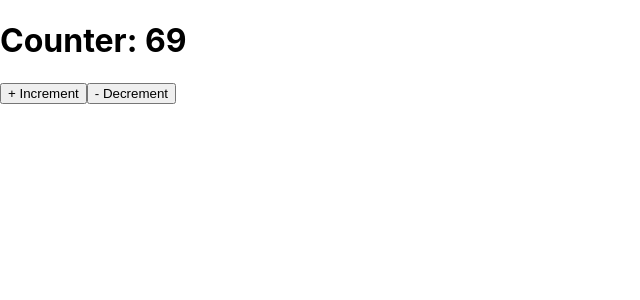
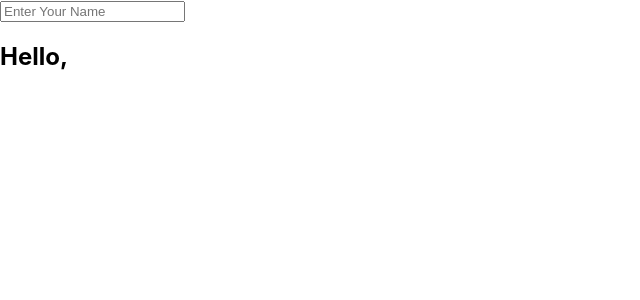
Before and after one commit to i2hy7hivi-developer/learn-reactjs, a React (Create React App) app: page / in a window 1280 px wide. Shown: the top 300 px of the page, without its empty margins (0-640 px from the left). Built offline with nearby package versions, Linux system fonts and the light colour scheme.

Commit message:
Event handling

```diff
--- a/src/App.js
+++ b/src/App.js
@@ -2,13 +2,16 @@ import { useState } from 'react';
 import Welcome from './components/Welcome'
 
 function App() {
-  const [count, setCount] = useState(69);
+  const [name, setName] = useState('');
+
+  const handleChange = (e) => {
+    setName(e.target.value);
+  }
 
   return (
     <div>
-      <h1>Counter: {count}</h1>
-      <button onClick={() => setCount(count + 10)}>+ Increment</button>
-      <button onClick={() => setCount(count - 1)}>- Decrement</button>
+      <input type="text" placeholder="Enter Your Name" onChange={handleChange} />
+      <h2>Hello, {name}</h2>
     </div>
   );
 }
```
